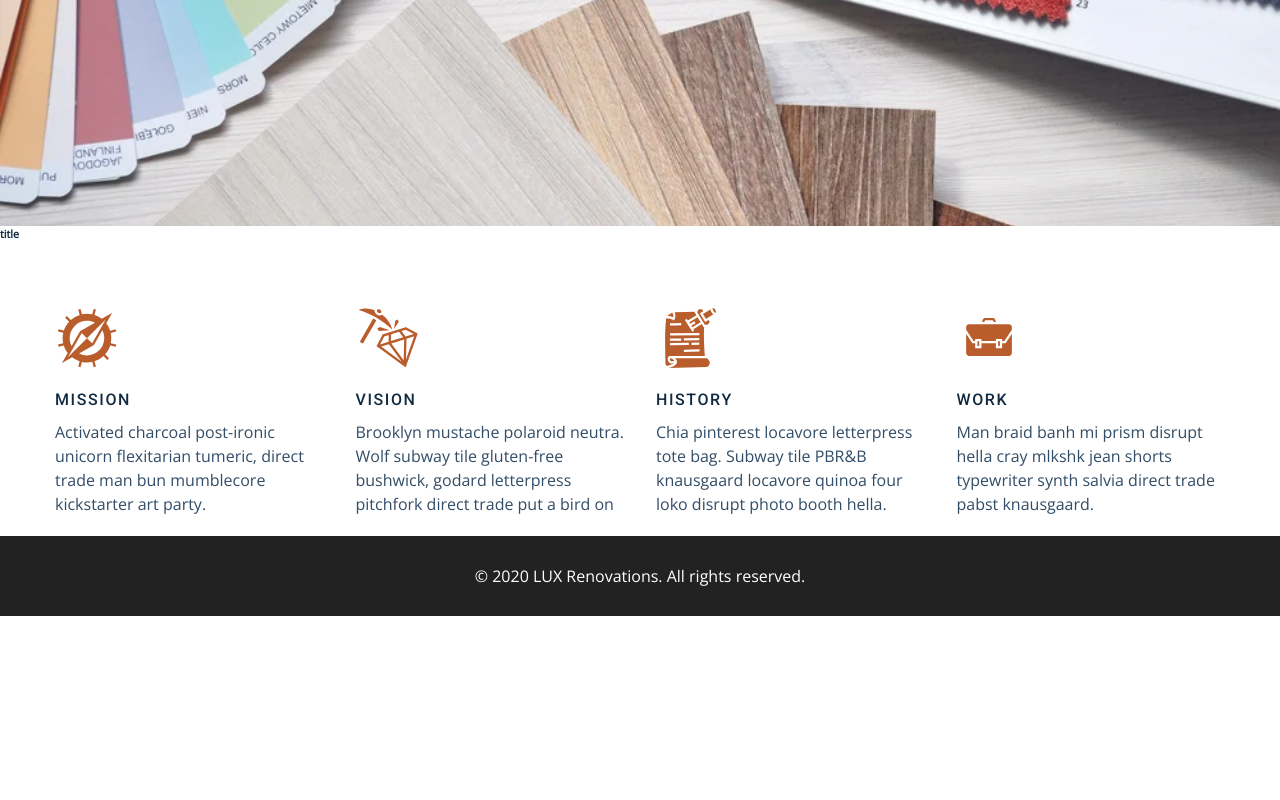
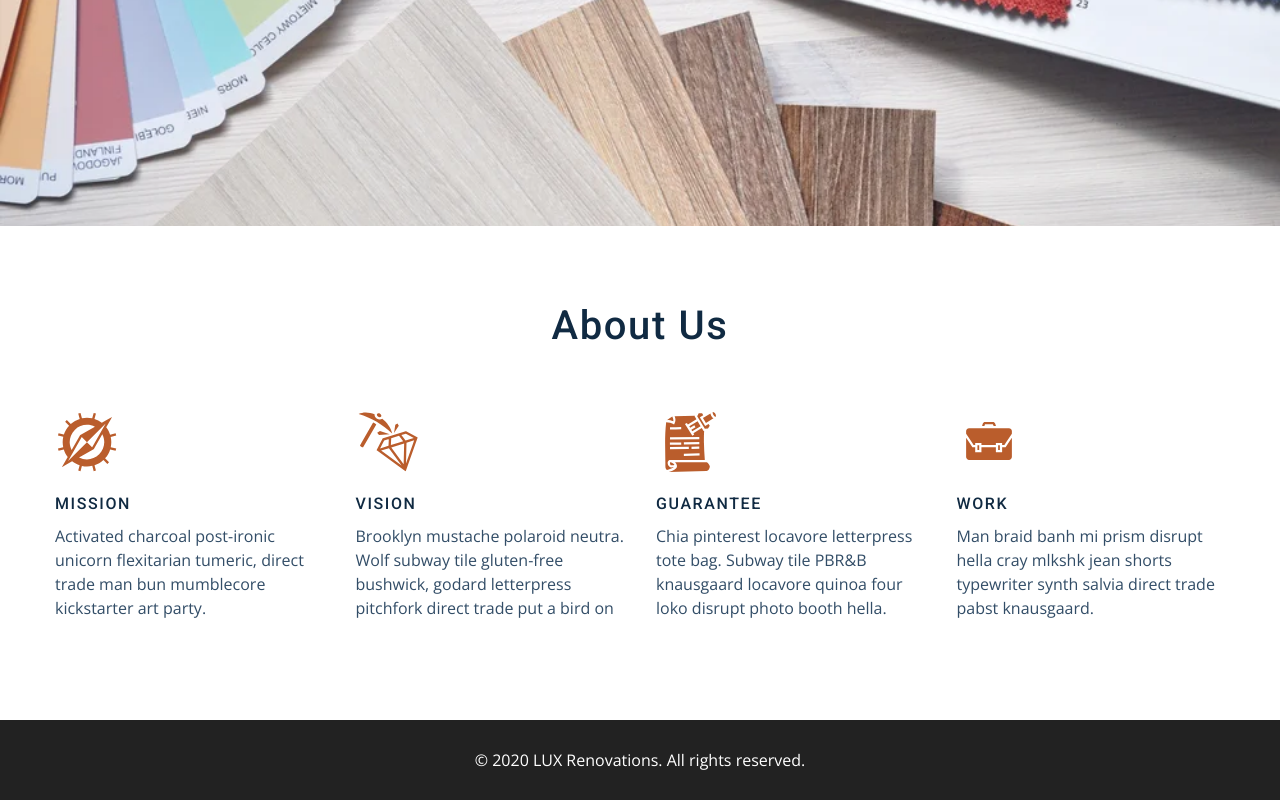
Before and after one commit to mayashley/luxHomeRenovations, a Gatsby site: page / in a window 1280 px wide. Shown: the part 574-1374 px from the top of the page. Before the commit the page ends 1190 px from the top, so only its background shows below. Built offline with nearby package versions, Linux system fonts and the light colour scheme; Gatsby itself is replaced by a stand-in of ours.

Commit message:
about section update and services change, still needs actual services inut

```diff
--- a/src/components/About.js
+++ b/src/components/About.js
@@ -3,8 +3,8 @@ import styled from "styled-components"
 import Title from "./Title"
 import services from "../constants/services"
 const About = () => {
-  return <Wrapper>
-    <h6>title</h6>
+  return <Wrapper className="section">
+   <Title title="About us" />
   <div className="section-center">
     {/* destructuring from services constants*/}
     {services.map(({id,icon,label,text}) =>{
--- a/src/components/Title.js
+++ b/src/components/Title.js
@@ -2,7 +2,9 @@ import React from "react"
 import styled from "styled-components"
 
 const Title = ({ title }) => {
-  return <h2>title component</h2>
+  return <Wrapper>
+    <h2>{title}</h2>
+  </Wrapper>
 }
 const Wrapper = styled.div`
   text-align: center;
--- a/src/constants/services.js
+++ b/src/constants/services.js
@@ -23,7 +23,7 @@ export default [
   {
     id: 3,
     icon: <GiStabbedNote className="icon" />,
-    label: "history",
+    label: "Guarantee",
     text:
       "Chia pinterest locavore letterpress tote bag. Subway tile PBR&B knausgaard locavore quinoa four loko disrupt photo booth hella.",
   },
```
